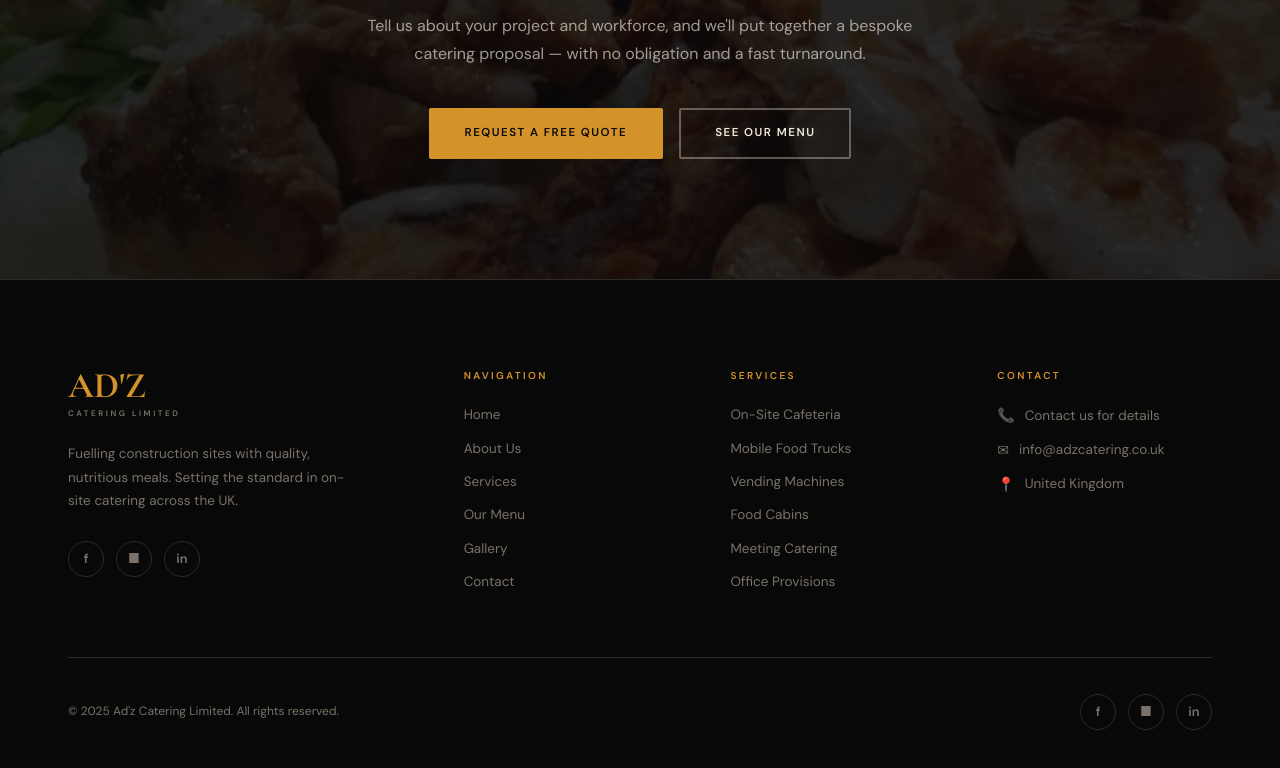
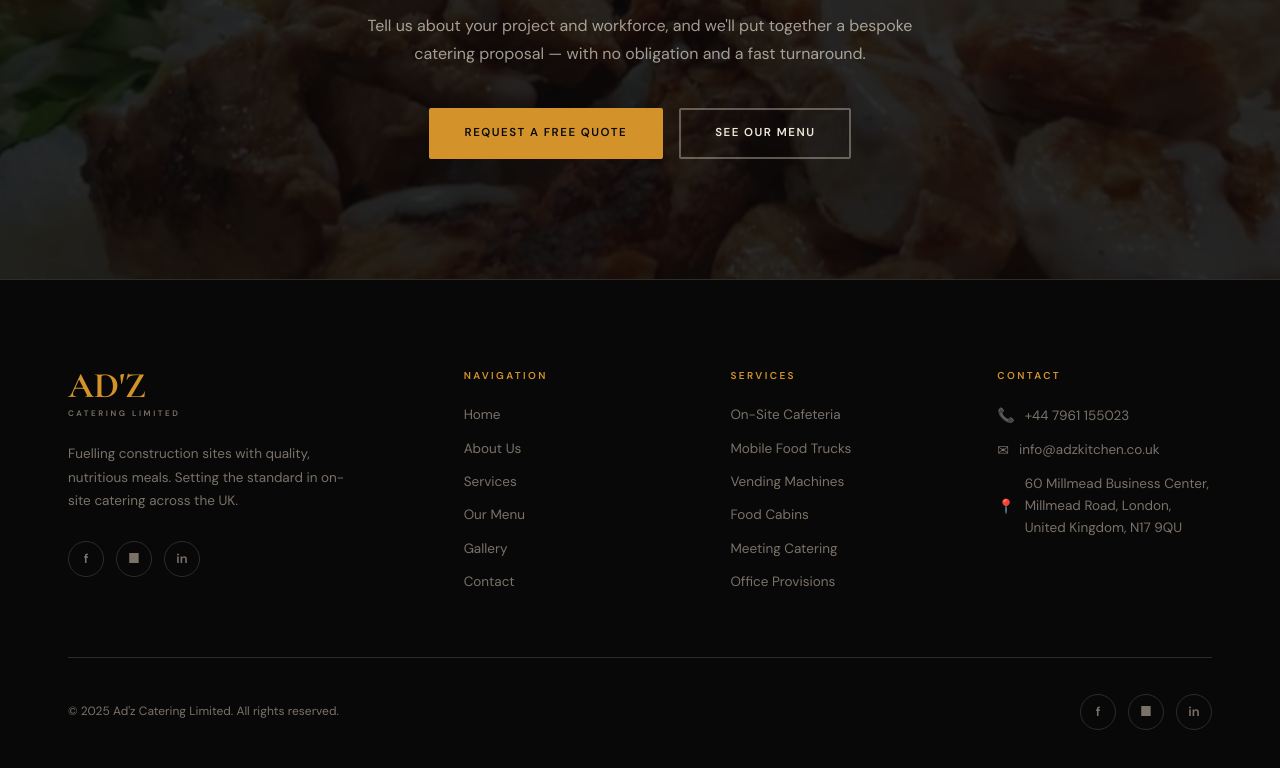
Before and after one commit to ghanifi/adz-catering, a plain HTML site: page services.html in a window 1280 px wide. Shown: the part 7911-8679 px from the top of the page. Drawn offline with nearby package versions, Linux system fonts and the light colour scheme.

Commit message:
Update services.html telefon

```diff
--- a/services.html
+++ b/services.html
@@ -418,9 +418,9 @@
         <div>
           <h3 class="footer__col-title">Contact</h3>
           <div class="footer__links">
-            <span class="footer__link"><span class="footer__link-icon">📞</span> Contact us for details</span>
-            <a href="mailto:info@adzcatering.co.uk" class="footer__link"><span class="footer__link-icon">✉</span> info@adzcatering.co.uk</a>
-            <span class="footer__link"><span class="footer__link-icon">📍</span> United Kingdom</span>
+            <span class="footer__link"><span class="footer__link-icon">📞</span> +44 7961 155023</span>
+            <a href="mailto:info@adzkitchen.co.uk" class="footer__link"><span class="footer__link-icon">✉</span> info@adzkitchen.co.uk</a>
+            <span class="footer__link"><span class="footer__link-icon">📍</span> 60 Millmead Business Center, Millmead Road, London, United Kingdom, N17 9QU</span>
           </div>
         </div>
       </div>
```
